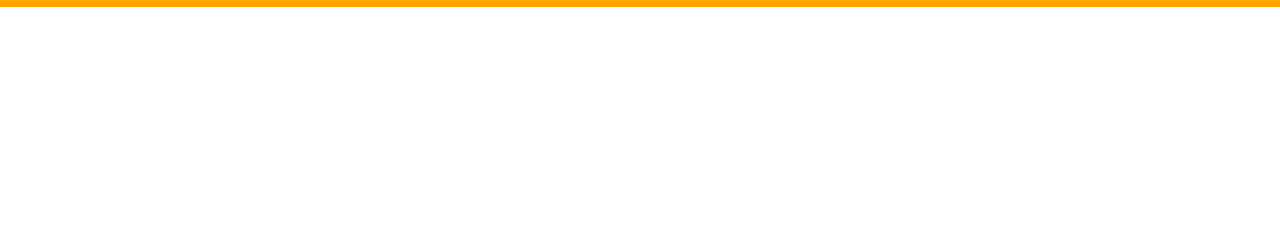
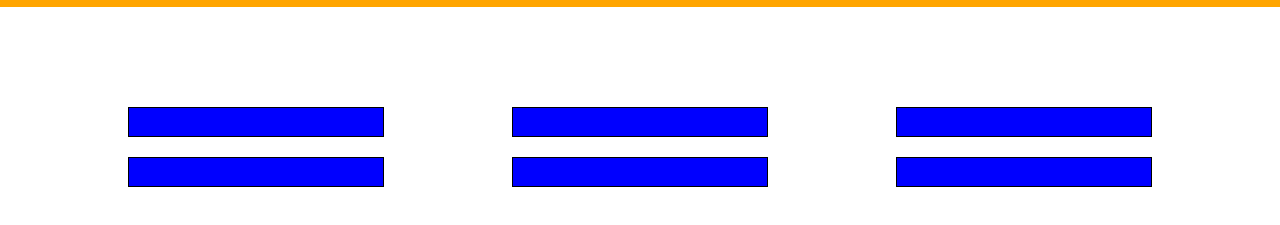
Before and after one commit to vittoriaromano/html-css-boolando, a plain HTML site: page index.html in a window 1280 px wide. Shown: the part 53-278 px from the top of the page. Drawn offline with Linux system fonts and the light colour scheme.

Commit message:
struttura-main

```diff
--- a/css/style.css
+++ b/css/style.css
@@ -44,6 +44,21 @@ header{
 }
 
 /* main */
+.box-con{
+    margin: 100px auto;
+    max-width: 80%;
+    display: flex;
+    justify-content: space-between;
+    gap: 20px;
+    flex-wrap: wrap;
 
+}
+.box{
+    background-color: blue;
+    border: 1px solid black;
+    height: 30px;
+    flex-basis: 25%;
+
+}
 
 /* footer */
--- a/index.html
+++ b/index.html
@@ -31,7 +31,18 @@
     </header>
     <!-- /header -->
     <!-- main -->
-    <main></main>
+    <main>
+    <div class="box-con">
+        <div class="box"></div>
+        <div class="box"></div>
+        <div class="box"></div>
+
+        <div class="box"></div>
+        <div class="box"></div>
+        <div class="box"></div>
+
+    </div>
+    </main>
     <!-- /main -->
     <!-- footer -->
     <footer></footer>
```
